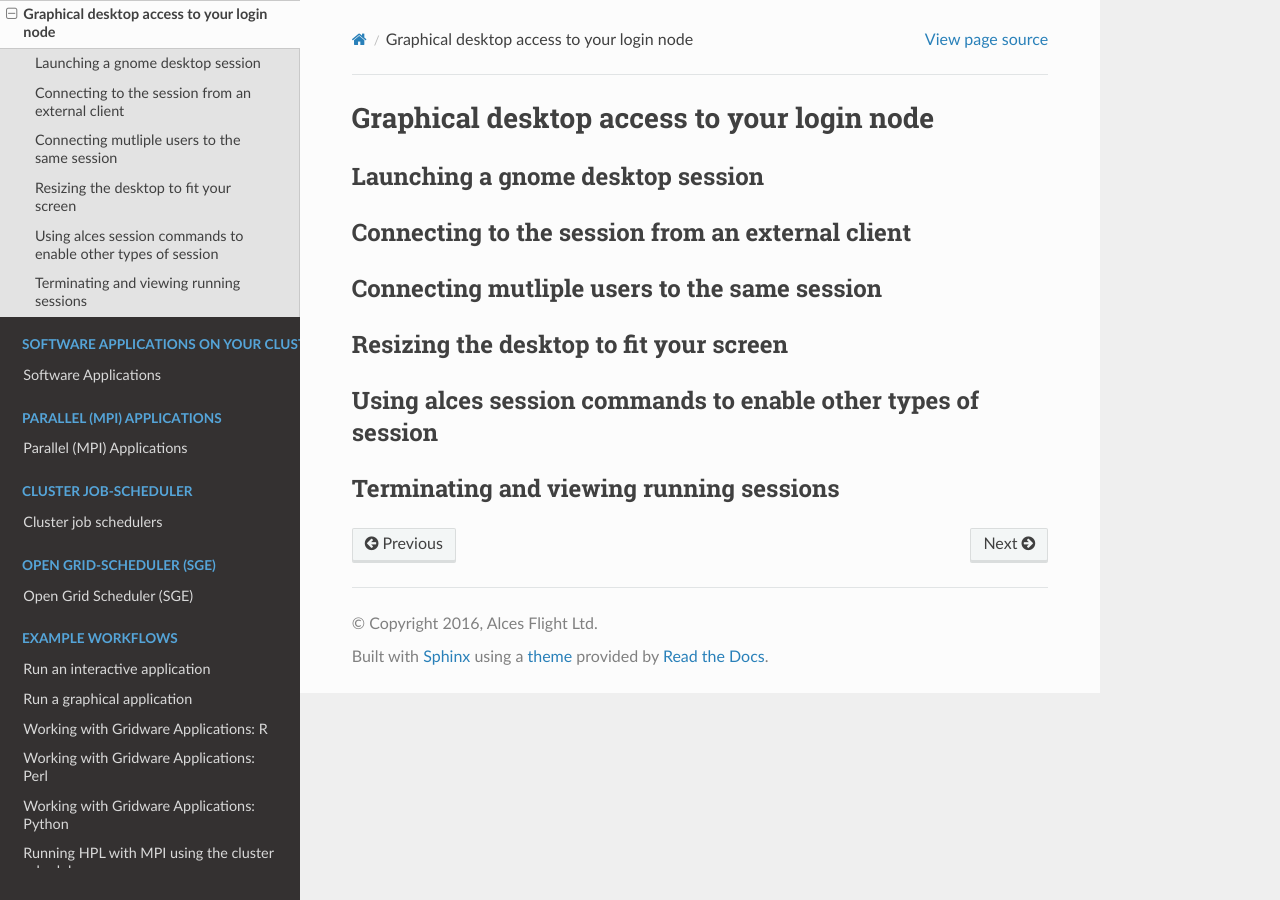
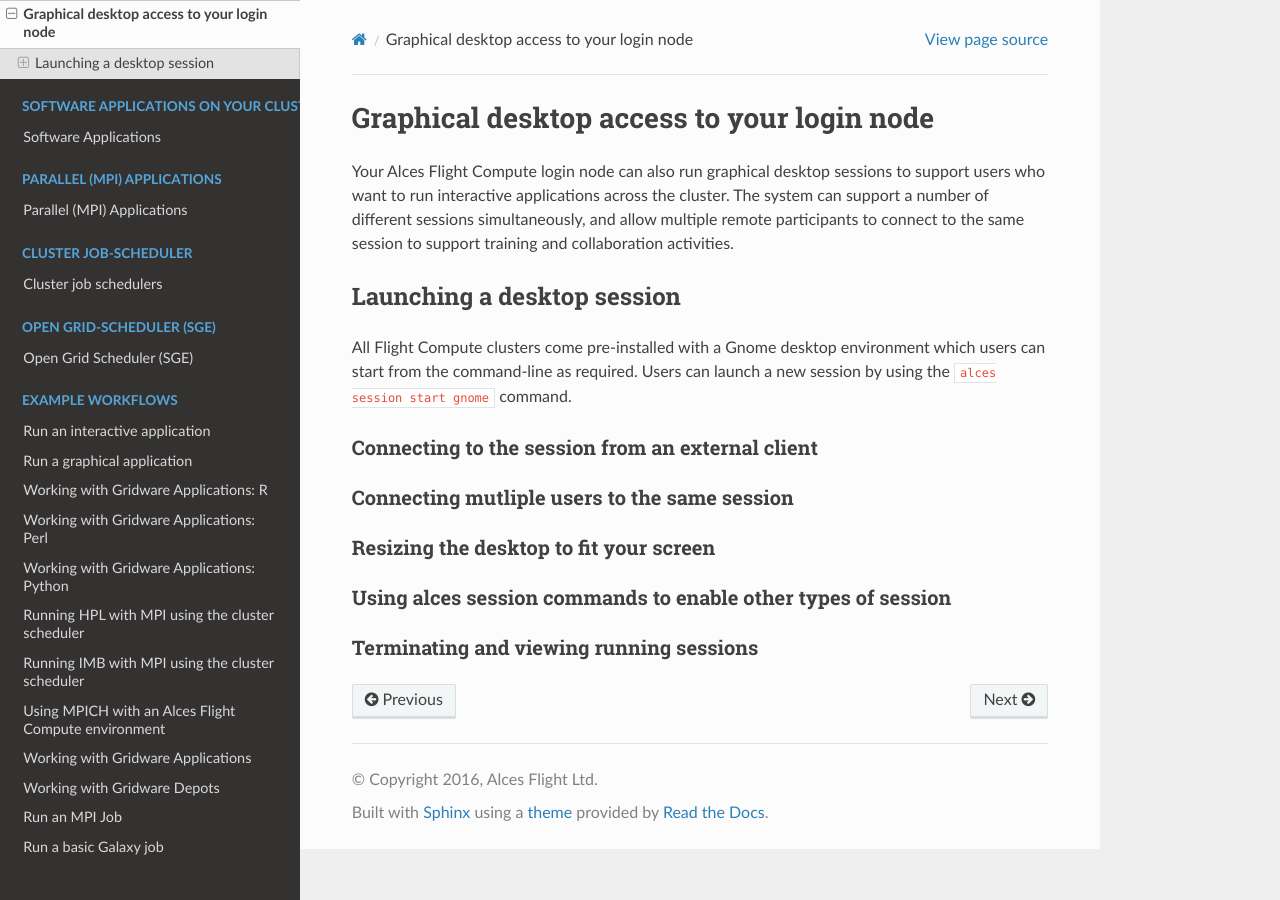
Before and after one commit to alces-software/flight-appliance-docs, a Sphinx documentation site: the page built from docs/source/graphicaldesktop/graphicaldesktop.rst, in a window 1280 px wide. Built offline with Sphinx 7.4.7 and the Read the Docs theme 2.0.0, drawn with Linux system fonts in a browser that asks for light colours; pages that are not in the unit, such as notebooks, are missing from menus.

Commit message:
Initial text

```diff
--- a/docs/source/graphicaldesktop/graphicaldesktop.rst
+++ b/docs/source/graphicaldesktop/graphicaldesktop.rst
@@ -1,10 +1,18 @@
 .. _graphicaldesktop:
 
 Graphical desktop access to your login node
-===========================================
+###########################################
 
-Launching a gnome desktop session
----------------------------------
+Your Alces Flight Compute login node can also run graphical desktop sessions to support users who want to run interactive applications across the cluster. The system can support a number of different sessions simultaneously, and allow multiple remote participants to connect to the same session to support training and collaboration activities.
+
+
+Launching a desktop session
+===========================
+
+All Flight Compute clusters come pre-installed with a Gnome desktop environment which users can start from the command-line as required. Users can launch a new session by using the ``alces session start gnome`` command.
+
+
+
 
 Connecting to the session from an external client
 -------------------------------------------------
```
